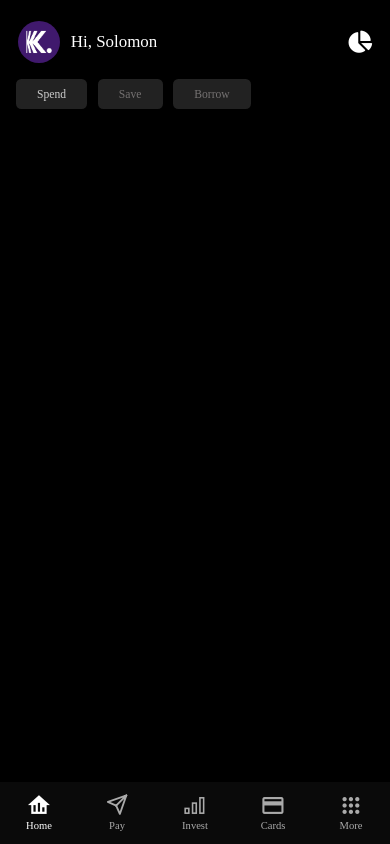
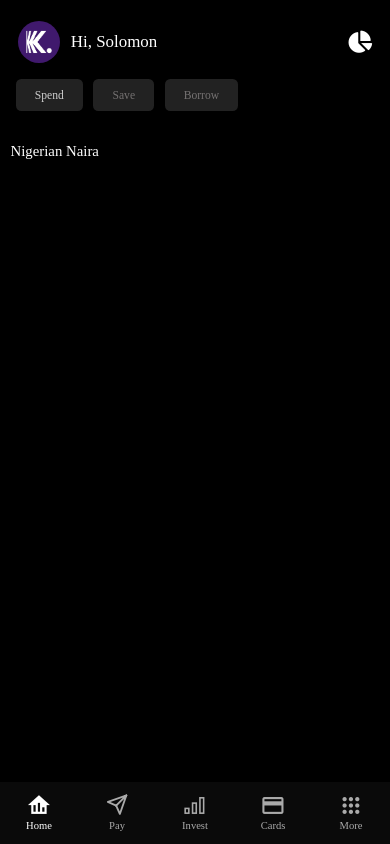
Before and after one commit to UdumiziSolomon/kuda-clone, a React Native app: screen /AppTab in a window 390 px wide. Built offline with nearby package versions, Linux system fonts and the light colour scheme.

Commit message:
scroll-offset

```diff
--- a/src/screens/app/home/home.tsx
+++ b/src/screens/app/home/home.tsx
@@ -35,7 +35,6 @@ const Home = () => {
   const handleScroll = (event: NativeSyntheticEvent<NativeScrollEvent>) => {
     const { contentOffset } = event.nativeEvent;
     const index = Math.round(contentOffset.x / width);
-    console.log(index);
     setCurrIndex(index);
   };
 
@@ -146,8 +145,8 @@ const styles = ScaledSheet.create({
   },
   screenLayer: {
     marginHorizontal: ms(5),
-    paddingVertical: ms(8),
-    paddingHorizontal: ms(20),
+    paddingVertical: ms(9),
+    paddingHorizontal: ms(18),
     borderRadius: ms(5),
   },
   screenLayerText: {
--- a/src/screens/app/home/sections/borrow.tsx
+++ b/src/screens/app/home/sections/borrow.tsx
@@ -1,21 +1,34 @@
-import { StyleSheet, Text, View, Dimensions } from 'react-native';
-import React from 'react';
+/* eslint-disable @typescript-eslint/no-unused-vars */
+import { Text, View, Dimensions } from 'react-native';
+import React, { FC } from 'react';
+import { ScaledSheet, ms } from 'react-native-size-matters';
+import GetColorScheme from '../../../../globals/theme';
+import { useAppSelector } from '../../../../hooks';
 
 const { width, height } = Dimensions.get('window');
 
-const Borrow = () => {
+const Borrow: FC = () => {
+  const colors = GetColorScheme();
+  const presentTheme: string = useAppSelector(
+    state => state.themeReducer.theme,
+  );
   return (
     <View style={styles.container}>
-      <Text>Borrow</Text>
+      <Text style={[styles.topText, { color: colors.textColor }]}>You Owe</Text>
     </View>
   );
 };
 
 export default Borrow;
 
-const styles = StyleSheet.create({
+const styles = ScaledSheet.create({
   container: {
-    width: width,
+    width: width - 20,
     flex: 1,
+    paddingVertical: ms(10),
   },
-})
+  topText: {
+    fontSize: ms(14),
+    fontFamily: 'spring',
+  },
+});
--- a/src/screens/app/home/sections/save.tsx
+++ b/src/screens/app/home/sections/save.tsx
@@ -1,21 +1,36 @@
-import { StyleSheet, Text, View, Dimensions } from 'react-native';
-import React from 'react';
+/* eslint-disable @typescript-eslint/no-unused-vars */
+import { Text, View, Dimensions } from 'react-native';
+import React, { FC } from 'react';
+import { ScaledSheet, ms } from 'react-native-size-matters';
+import GetColorScheme from '../../../../globals/theme';
+import { useAppSelector } from '../../../../hooks';
 
 const { width, height } = Dimensions.get('window');
 
-const Save = () => {
+const Save: FC = () => {
+  const colors = GetColorScheme();
+  const presentTheme: string = useAppSelector(
+    state => state.themeReducer.theme,
+  );
   return (
     <View style={styles.container}>
-      <Text>Save</Text>
+      <Text style={[styles.topText, { color: colors.textColor }]}>
+        NGN Savings
+      </Text>
     </View>
   );
 };
 
 export default Save;
 
-const styles = StyleSheet.create({
+const styles = ScaledSheet.create({
   container: {
     width: width - 20,
     flex: 1,
+    paddingVertical: ms(10),
   },
-})
+  topText: {
+    fontSize: ms(14),
+    fontFamily: 'spring',
+  },
+});
--- a/src/screens/app/home/sections/spend.tsx
+++ b/src/screens/app/home/sections/spend.tsx
@@ -1,21 +1,36 @@
-import { StyleSheet, Text, View, Dimensions } from 'react-native';
-import React from 'react';
+/* eslint-disable @typescript-eslint/no-unused-vars */
+import { Text, View, Dimensions } from 'react-native';
+import React, { FC } from 'react';
+import { ScaledSheet, ms } from 'react-native-size-matters';
+import GetColorScheme from '../../../../globals/theme';
+import { useAppSelector } from '../../../../hooks';
 
 const { width, height } = Dimensions.get('window');
 
-const Spend = () => {
+const Spend: FC = () => {
+  const colors = GetColorScheme();
+  const presentTheme: string = useAppSelector(
+    state => state.themeReducer.theme,
+  );
   return (
     <View style={styles.container}>
-      <Text>Spend</Text>
+      <Text style={[styles.topText, { color: colors.textColor }]}>
+        Nigerian Naira
+      </Text>
     </View>
   );
 };
 
 export default Spend;
 
-const styles = StyleSheet.create({
+const styles = ScaledSheet.create({
   container: {
     width: width - 20,
     flex: 1,
+    paddingVertical: ms(10),
   },
-})
+  topText: {
+    fontSize: ms(14),
+    fontFamily: 'spring',
+  },
+});
--- a/src/screens/app/more/more.tsx
+++ b/src/screens/app/more/more.tsx
@@ -1,5 +1,5 @@
 /* eslint-disable @typescript-eslint/no-unused-vars */
-/* eslint-disable react-native/no-inline-styles */
+
 import { Text, View, StatusBar, Dimensions, Switch } from 'react-native';
 import React, { useCallback, useState } from 'react';
 import { ScaledSheet, ms } from 'react-native-size-matters';
```
